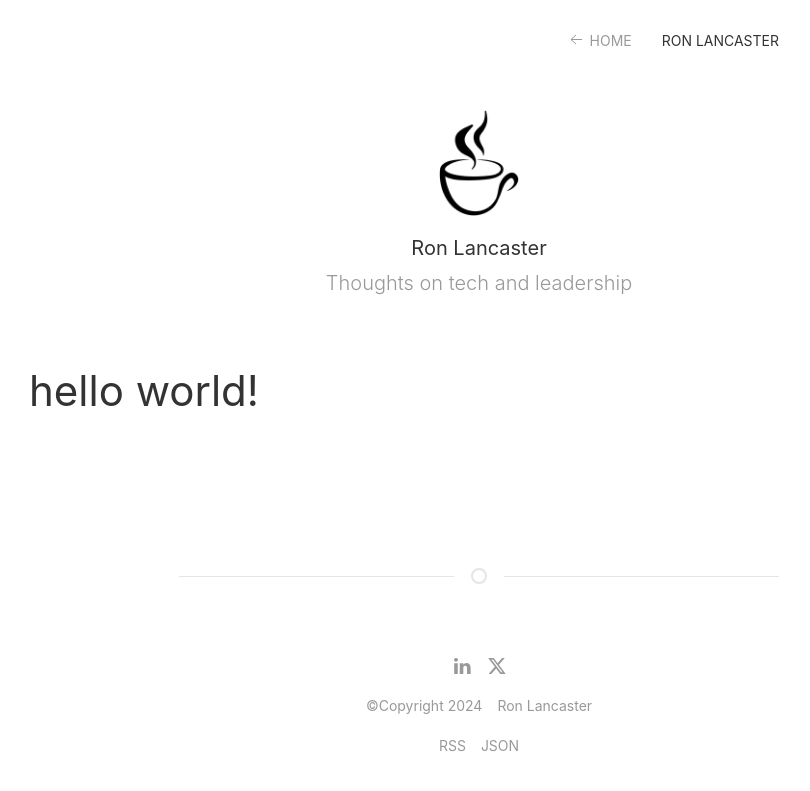
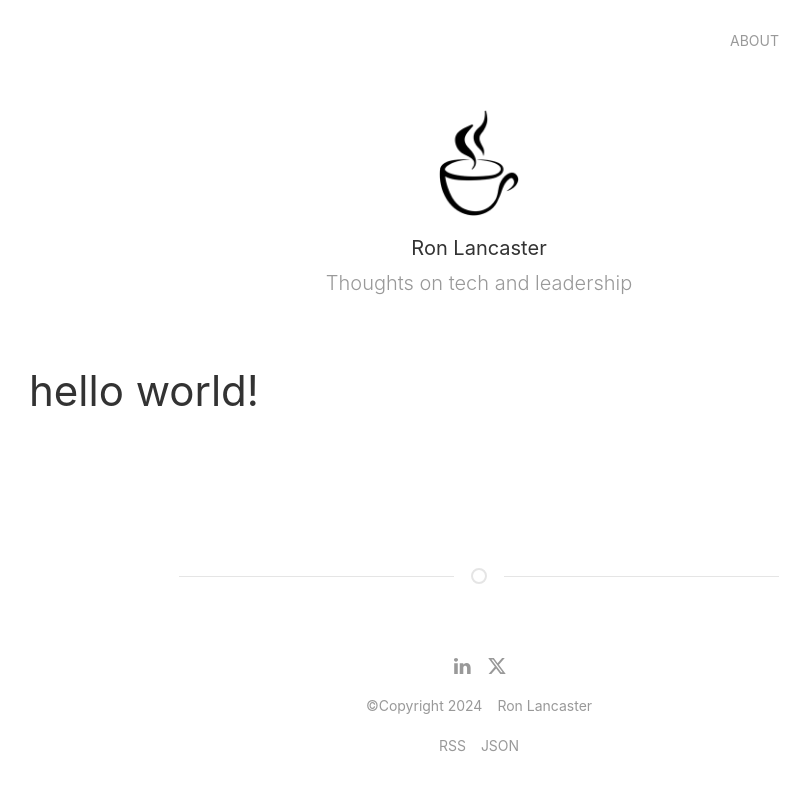
Before and after one commit to nyvyn/nyvyn.github.io, a Jekyll site: the page built from index.md, in a window 1280 px wide. Shown: the top 791 px of the page, without its empty margins (161-971 px from the left). Built offline with Jekyll 4.4.1, drawn with Linux system fonts in a browser that asks for light colours.

Commit message:
Update navigation and menu layout
The navigation layout has been adjusted to display the 'Home' link on all pages except the homepage. Additionally, the menu has been simplified by removing the active class assignment and dropdown elements, and now iterates over a list of document items in the site data instead.

```diff
--- a/_data/menu.yaml
+++ b/_data/menu.yaml
@@ -1,4 +1,4 @@
-links: Navigation Menu Links
+docs_list_title: Navigation Menu Links
 docs:
 
   - title: About
--- a/_includes/menu.html
+++ b/_includes/menu.html
@@ -1,10 +1,5 @@
-<li class="uk-active">
-    <a href="{{ site.url }}"><span>{{ site.title }}</span></a>
+{% for item in site.data.menu.docs %}
+<li>
+    <a href="{{ item.url }}">{{ item.title }}</a>
 </li>
-<div class="uk-navbar-dropdown" data-uk-dropdown="offset: -20">
-    <ul class="uk-nav uk-navbar-dropdown-nav">
-        <li class="uk-active">
-            <a href="/about">About</a>
-        </li>
-    </ul>
-</div>
+{% endfor %}
--- a/_includes/navigation.html
+++ b/_includes/navigation.html
@@ -1,7 +1,7 @@
 <nav class="uk-container uk-container-xsmall uk-navbar uk-navbar-container uk-navbar-transparent" data-uk-navbar>
     <div class="uk-navbar-left uk-hidden@s">
         <ul class="uk-navbar-nav">
-            {% if page.url == "/" %}
+            {% if page.url != "/" %}
             <li><a href='/'> <span data-uk-icon="arrow-left"></span>Home</a></li>
             {% endif %}
         </ul>
@@ -27,7 +27,7 @@
 
     <div class="uk-navbar-right uk-visible@s">
         <ul class="uk-navbar-nav">
-            {% if page.url == "/" %}
+            {% if page.url != "/" %}
             <li><a href='/'> <span data-uk-icon="arrow-left"></span>Home</a></li>
             {% endif %}
 
```
